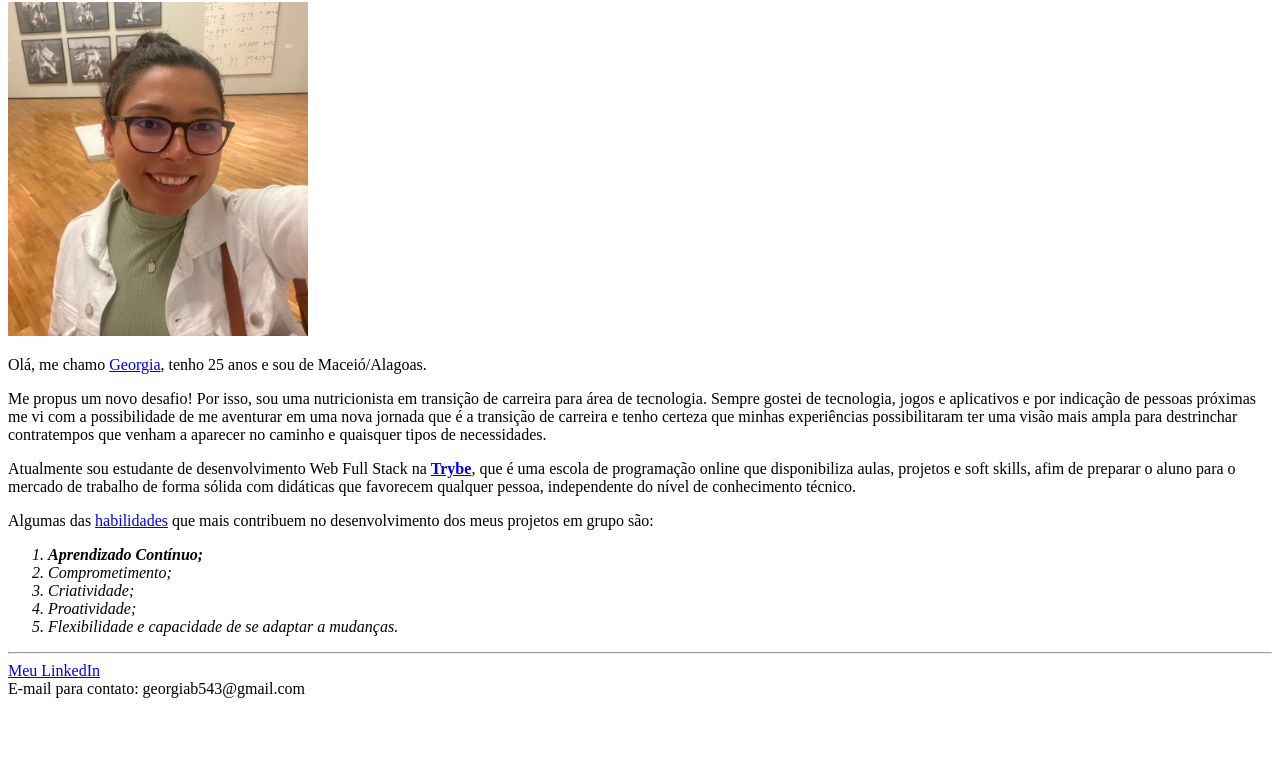
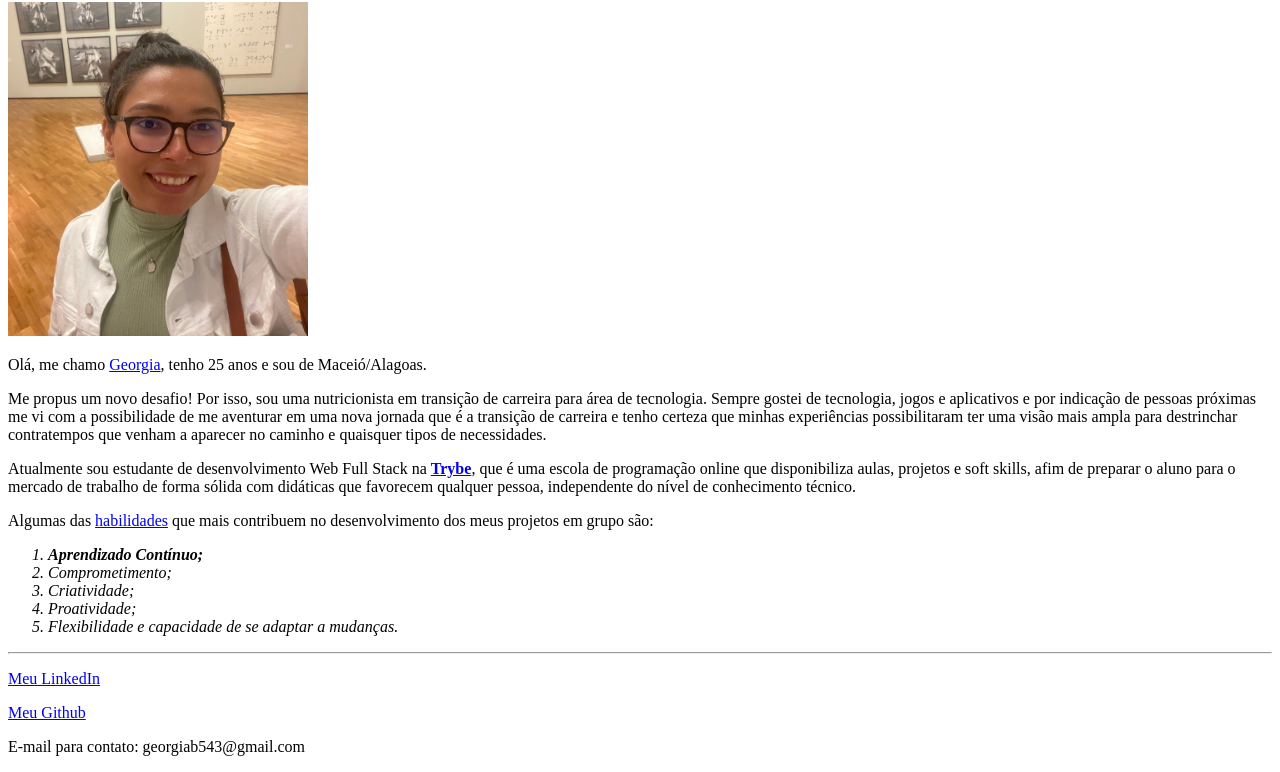
Before and after one commit to georgia-rocha/trybe-exercises, a plain HTML site: page fundamentos/bloco-03-html-e-css/dia-1-html-css-estruturas-de-pagina/dia1.html in a window 1280 px wide. Shown: the part 78-850 px from the top of the page. Before the commit the page ends 800 px from the top, so only its background shows below. Drawn offline with Linux system fonts and the light colour scheme.

Commit message:
adicionando link github

```diff
--- a/fundamentos/bloco-03-html-e-css/dia-1-html-css-estruturas-de-pagina/dia1.html
+++ b/fundamentos/bloco-03-html-e-css/dia-1-html-css-estruturas-de-pagina/dia1.html
@@ -21,8 +21,8 @@
         <li>Flexibilidade e capacidade de se adaptar a mudanças.</li>
     </id></i></ol>
     <hr>
-    <a href="https://www.linkedin.com/in/georgia-rocha/" target="_blank">Meu LinkedIn</a>
-    <br>
-    E-mail para contato: georgiab543@gmail.com
+    <p><a href="https://www.linkedin.com/in/georgia-rocha/" target="_blank">Meu LinkedIn</a></p>
+    <p><a href="https://github.com/georgia-rocha" target="_blank"> Meu Github</a></p>
+    <p>E-mail para contato: georgiab543@gmail.com</p>
 </body>
 </html>
```
